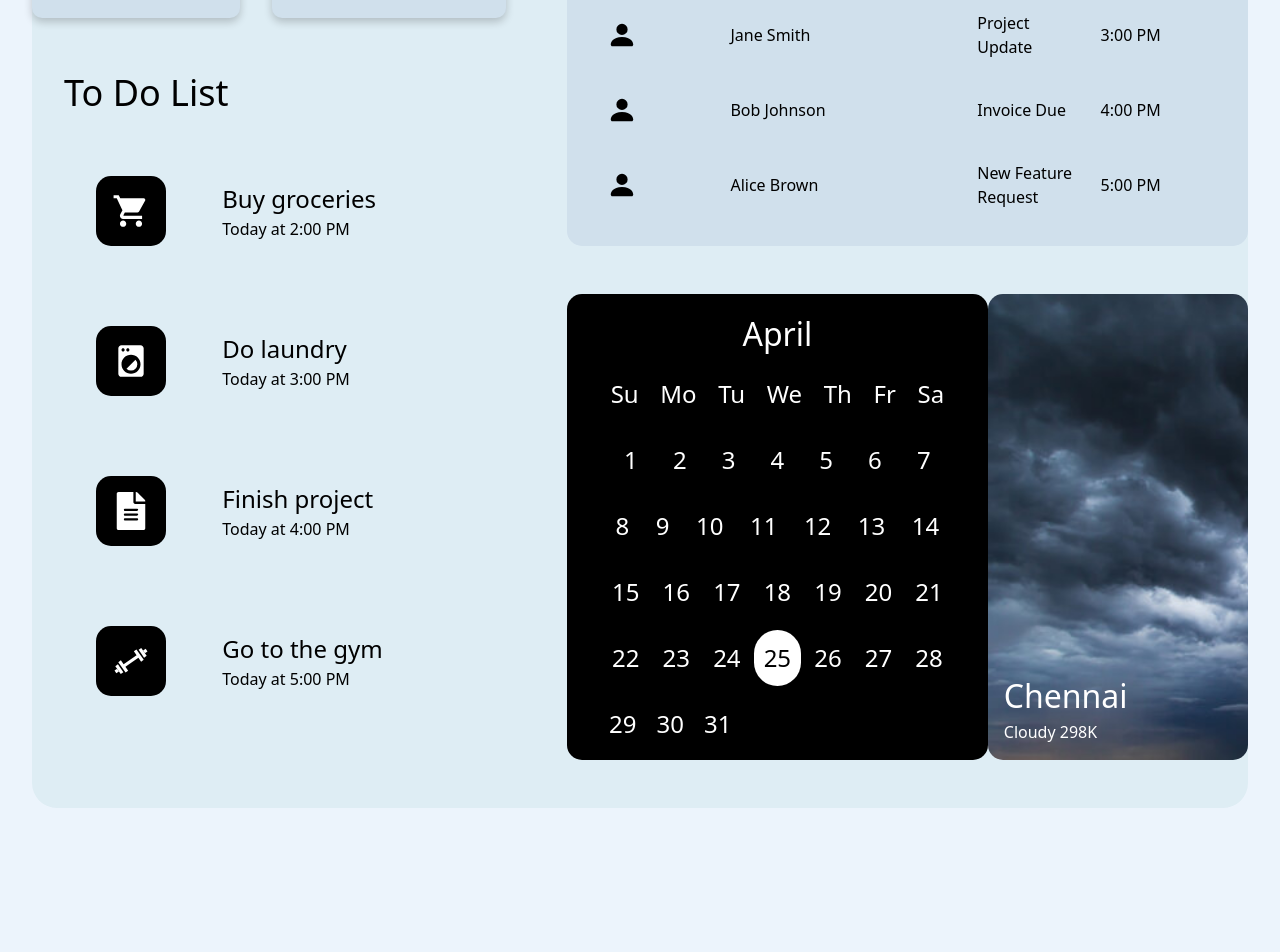
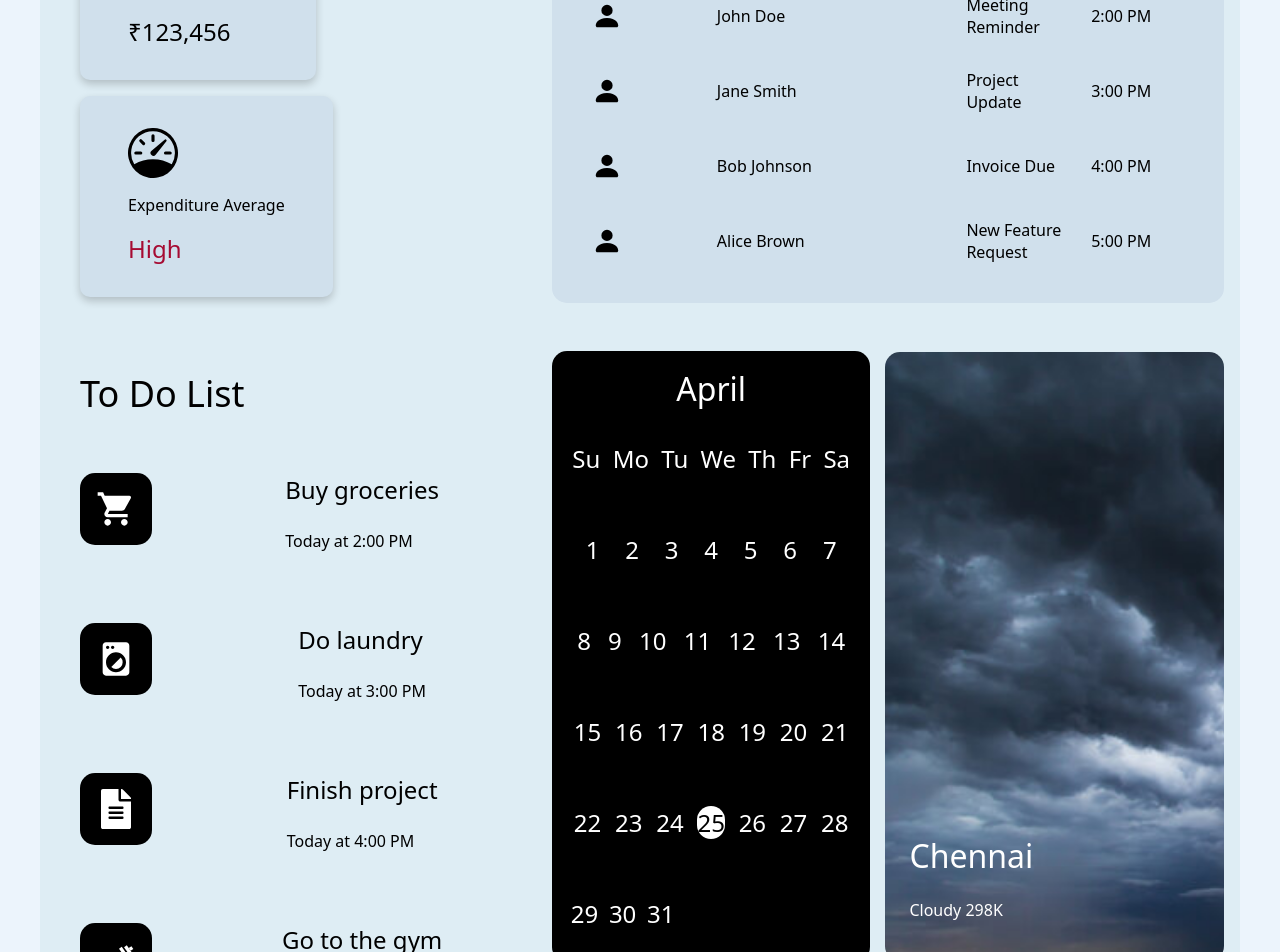
Before and after one commit to pritimanbala/dashboardCH18, a React (Vite) app: page / in a window 1280 px wide. Shown: the part 300-1252 px from the top of the page. Before the commit the page ends 1140 px from the top, so only its background shows below. Built offline with nearby package versions, Linux system fonts and the light colour scheme.

Commit message:
update of ui

```diff
--- a/package.json
+++ b/package.json
@@ -19,13 +19,10 @@
     "@types/react": "^19.0.10",
     "@types/react-dom": "^19.0.4",
     "@vitejs/plugin-react": "^4.3.4",
-    "autoprefixer": "^10.4.21",
     "eslint": "^9.21.0",
     "eslint-plugin-react-hooks": "^5.1.0",
     "eslint-plugin-react-refresh": "^0.4.19",
     "globals": "^15.15.0",
-    "postcss": "^8.5.3",
-    "tailwindcss": "^4.1.3",
     "vite": "^6.2.0"
   }
 }
--- a/src/App.css
+++ b/src/App.css
@@ -1,4 +1,4 @@
-@import "tailwindcss";
+
 
 #root {
 
@@ -47,6 +47,7 @@
   /* border: 2px solid #000000; */
   align-items: flex-start;
   flex-direction: column;
+  margin: 0.5rem;
 }
 .one{
   display: flex;
@@ -60,30 +61,33 @@
 }
 .one-right{
   border-radius: 10px;
-  padding: 2em;
-  width: 13rem;
+  padding: 2rem 3rem;
+  width: calc(fit-content + 1rem);
   background-color: #d0e0ec;
   box-shadow: 0 4px 8px rgba(0, 0, 0, 0.2);
   transition: transform 0.2s ease;
+  margin-left: 2rem;
 }
 .one-right:hover{
   transform: scale(1.05);
 }
 .one-left{
+
   display: flex;
   align-items: start;
   justify-content: center;
   flex-direction: column;
   border-radius: 10px;
-  width: calc(100% - 13rem - 2rem);
+  /* width: calc(100% - 13rem - 2rem); */
   min-width: fit-content;
-  padding: 2rem;
+  width: calc(fit-content + 1rem);
+  padding: 2rem 3rem;
   /* padding: 2em 7rem 2rem 3rem; */
-
   margin: 1rem 0;
   background-color: #d0e0ec;
   box-shadow: 0 4px 8px rgba(0, 0, 0, 0.2);
   transition: transform 0.2s ease;
+  margin-left: 2rem;
 }
 .one-left:hover{
   transform: scale(1.05);
@@ -93,16 +97,17 @@
   /* border: 2px solid #000000; */
   height: 100%;
   width: 90%;
+  margin: 0;
 }
 .task{
   display : grid;
   grid-template-areas:"a a";
   align-items: center;
-  grid-template-columns: repeat(3, 1fr);
+  grid-template-columns: 1fr 1fr 1fr;
   width: 100%;
-  margin: 0 0 0 2rem;
+  margin: 0 0;
   /* border: 2px solid #000000; */
-  gap: 1rem;
+  gap: 0.5rem;
   grid-auto-rows: 150px;
   transition: transform 0.2s ease;
   padding: 0rem 2rem;
@@ -116,7 +121,7 @@
 
 .mid{
   /* border: #000000 2px solid; */
-  margin-left: 0;
+  margin: 0 auto;
   grid-column: span 2;
 
 }
@@ -129,6 +134,7 @@
     /* border: 2px solid #000000; */
     align-items: flex-start;
     flex-direction: column;
+    margin: 0 1rem;
 
 }
 
@@ -195,11 +201,11 @@
 .two-cal{
   /* border: #000000 2px solid; */
   min-width: fit-content;
-  height: 100%;
+  height: fit-content;
   width: 45%;
   background-color: black;
   color: white;
-  padding: 0.5rem 2rem;
+  padding: 0.5rem;
   border-radius: 15px;
   /* margin: 3rem 0 1rem 0; */
   font-size: 1.5rem;
@@ -213,18 +219,21 @@
 .wth-h1{
   font-size: 2rem;
   font-weight: 500;
+
 }
-
+.text{
+  margin: 1rem;
+}
 .two-wth{
   display: flex;
   justify-content: flex-end;
   color: white;
   flex-direction: column;
-  width: 45%;
+  width: 48%;
   min-width: 20%;
-  height: 100%;
+  height: 97%;
   /* border: 2px solid #000000; */
-  padding: 1rem;
+  padding: 0.5rem;
   border-radius: 15px;
   background-image: linear-gradient(to right, #d0e0ec, #d0e0ec);
   margin: 0.5rem 0;
@@ -254,14 +263,21 @@
   .one-left{
     margin-left: 2rem;
   }
+  .left{
+    margin: 0 ;
+  }
+  .task{
+    width: 80%;
+    /* border: 2px solid #000000; */
+  }
 }
 
 @media screen and (max-width: 802px) {
   .main{
-    width: 100%;
+    width: 100vw;
     margin: 0;
     padding: 0 1rem;
-    min-width: fit-content
+    min-width: fit-content;
   }
   .one-left{
     width: 45%;
--- a/src/App.jsx
+++ b/src/App.jsx
@@ -81,12 +81,12 @@ function App() {
               <div className="one-right">
                 <CiWallet size={50} />
                 <p style={{fontSize: "1rem", whiteSpace: "nowrap"}}>Your Bank Balance</p>
-                <p style={{fontSize:"1.5rem", fontWeight: '500'}}>$123,456</p>
+                <p style={{fontSize:"1.5rem", fontWeight: '500', margin: "0"}}>₹123,456</p>
               </div>
               <div className="one-left">
                 <BsSpeedometer size={50} />
                 <p>Expenditure Average</p>
-                <p style={{fontSize:"1.5rem", fontWeight: '500', color:"#a60b32"}}>High</p>
+                <p style={{fontSize:"1.5rem", fontWeight: '500', color:"#a60b32", margin: "0"}}>High</p>
               </div>
             </div>
             <div className="two">
@@ -96,7 +96,7 @@ function App() {
               <div className="task-grid">
                 {todo.map((task) => (
                   <div className='task' key={{task}.id}>
-                    <task.icon className='icon' color='white' size={70} style={{padding: "1rem", borderRadius: "15px" , backgroundColor: 'black'}}/>
+                    <task.icon className='icon' color='white' size={40} style={{padding: "1rem", borderRadius: "15px" , backgroundColor: 'black'}}/>
                     <div className="mid">
                       <p className='sml-2'>{task.title}</p>
                       <p>{task.time}</p>
@@ -131,7 +131,7 @@ function App() {
                     (
                     <div className='calender-item' key={item}>
                       {item.map((values) => (
-                       (<p style={{color: values === "NA" ? "transparent" : values === 25 ? "black" : "white", padding: "10px" , backgroundColor : values === 25 ? "white" : "transparent", borderRadius: "999px"}} className = "calender-item" key={values}>{values}</p>)
+                       (<p style={{color: values === "NA" ? "transparent" : values === 25 ? "black" : "white" , backgroundColor : values === 25 ? "white" : "transparent", borderRadius: "999px"}} className = "calender-item" key={values}>{values}</p>)
                       ))}
                     </div>
                     )
@@ -139,12 +139,20 @@ function App() {
                 </div>
               </div>
               <div className='two-wth'>
-                <h1 className='wth-h1'>
+                <div className="text">
+                  <h1 className='wth-h1'>
+                    Chennai
+                  </h1>
+                  <p className="wth-p">
+                    Cloudy 298K
+                  </p>
+                </div>
+                {/* <h1 className='wth-h1'>
                   Chennai
                 </h1>
                 <p className="wth-p">
                   Cloudy 298K
-                </p>
+                </p> */}
               </div>
             </div>
           </div>
--- a/src/index.css
+++ b/src/index.css
@@ -1,4 +1,4 @@
-@import "tailwindcss";
+
 
 :root {
   font-family: system-ui, Avenir, Helvetica, Arial, sans-serif;
--- a/vite.config.js
+++ b/vite.config.js
@@ -1,11 +1,9 @@
 import { defineConfig } from 'vite'
 import react from '@vitejs/plugin-react'
-import tailwindcss from '@tailwindcss/vite'
+
 
 // https://vite.dev/config/
 export default defineConfig({
   plugins: [react(),
-    // learning from here, in the docs it is said that to give the tailwindcss part there but dont give that, the react has already included that
-    // also make sure that you have installed the vitejs plugin-react
   ],
 })
```
Also changed, not shown: 1 other file (tests, documents, lock files or other folders).
